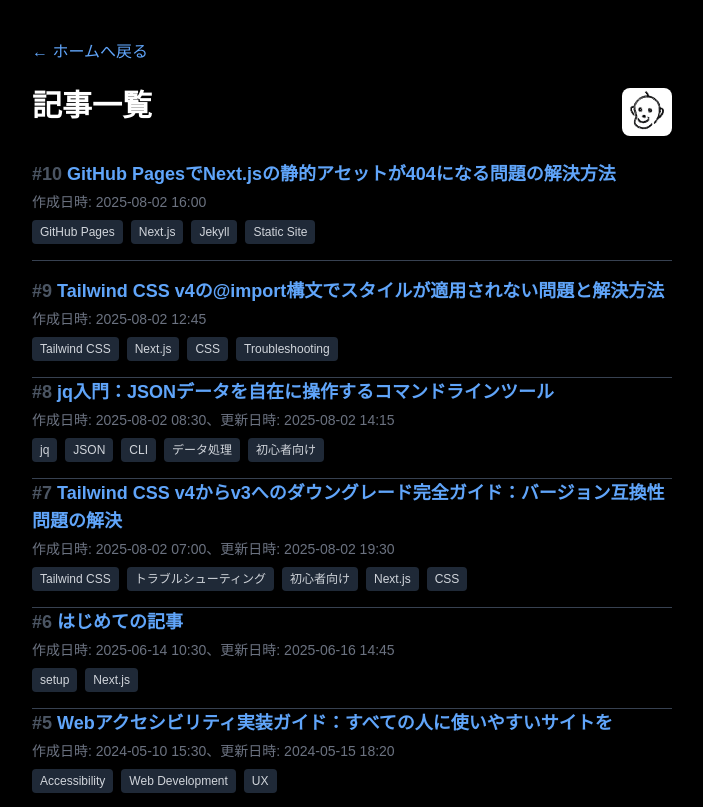
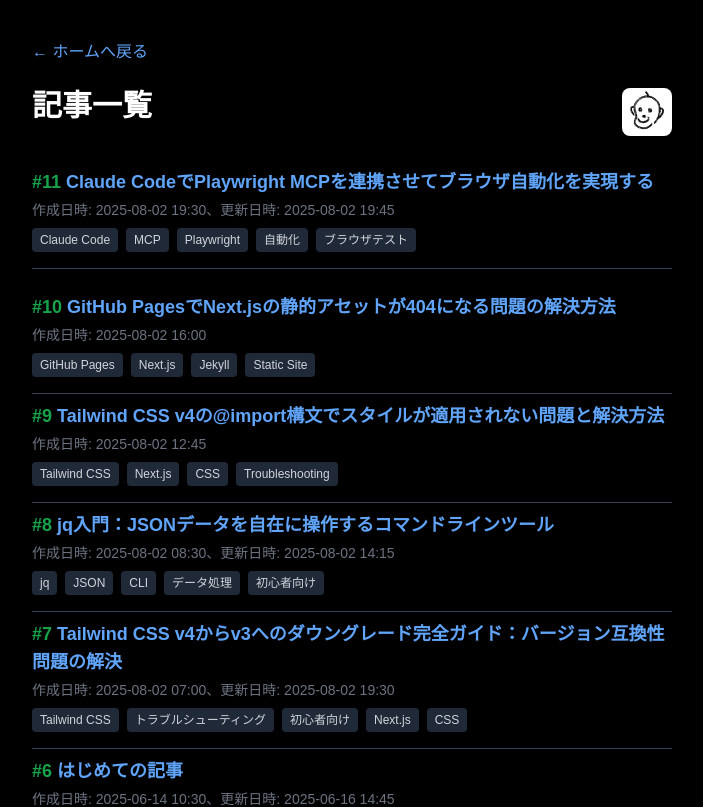
Before and after one commit to mt114ran/mt114ran.github.io, a Next.js app: page /blog in a window 1280 px wide. Shown: the top 807 px of the page, without its empty margins (288-991 px from the left). Built offline with nearby package versions, Linux system fonts and the light colour scheme.

Commit message:
fix: 記事一覧のUIを改善
- 記事IDの色を緑色に変更（#10のような表示）
- 記事タイトルと上部ボーダーの間隔を広げて可読性を向上
- Playwright MCP記事を_posts/からposts/に移動し整形

```diff
--- a/_posts/2025-08-02-claude-code-playwright-mcp-integration.md
+++ b/posts/claude-code-playwright-mcp-integration.md
@@ -1,9 +1,9 @@
 ---
-layout: post
+id: 11
 title: "Claude CodeでPlaywright MCPを連携させてブラウザ自動化を実現する"
-date: 2025-08-02 19:00:00 +0900
-categories: [AI, 自動化, ブラウザテスト]
 tags: [Claude Code, MCP, Playwright, 自動化, ブラウザテスト]
+create: "2025-08-02 19:30"
+update: "2025-08-02 19:45"
 ---
 
 ## クイズ：記事を読むとわかるようになること
@@ -41,7 +41,7 @@
 
 ### Playwright
 
-Playwrightは、Microsoft が開発したブラウザ自動化ライブラリです。複数のブラウザ（Chromium、Firefox、WebKit）をサポートし、モダンなWebアプリケーションのテストに適しています。
+Playwrightは、Microsoftが開発したブラウザ自動化ライブラリです。複数のブラウザ（Chromium、Firefox、WebKit）をサポートし、モダンなWebアプリケーションのテストに適しています。
 
 主な特徴：
 - クロスブラウザ対応
--- a/src/app/blog/page.tsx
+++ b/src/app/blog/page.tsx
@@ -26,9 +26,9 @@
       </div>
       <ul className="space-y-0">
         {posts.map((post) => (
-          <li key={post.slug} className="border-b border-gray-700 pb-4 mb-4">
+          <li key={post.slug} className="border-b border-gray-700 pb-4 mb-4 pt-2">
             <Link href={`/blog/${post.slug}`} className="text-blue-400 hover:text-blue-300 hover:underline text-lg font-semibold">
-              <span className="text-gray-600">#{post.id}</span> {post.title}
+              <span className="text-green-600">#{post.id}</span> {post.title}
             </Link>
             {/* 作成日と更新日を表示する。更新日はない場合は作成日だけを表示する。 */}
             <p className="text-gray-500 text-sm mt-1">
--- a/src/app/page.tsx
+++ b/src/app/page.tsx
@@ -32,7 +32,7 @@
           {posts.map((post) => (
             <li key={post.slug} className="border-b border-gray-700 pb-4">
               <Link href={`/blog/${post.slug}`} className="text-blue-400 hover:text-blue-300 hover:underline text-lg">
-                <span className="text-gray-600">#{post.id}</span> {post.title}
+                <span className="text-green-600">#{post.id}</span> {post.title}
               </Link>
               <p className="text-gray-500 text-sm mt-1">
                 {post.update ? `作成日時: ${post.create}、更新日時: ${post.update}` : `作成日時: ${post.create}`}
```
